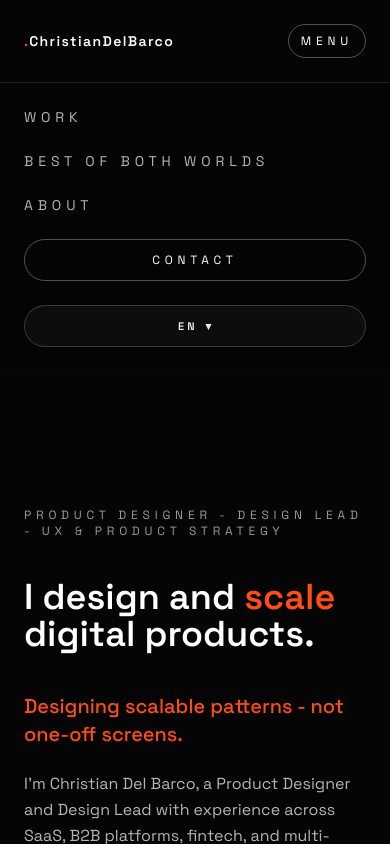
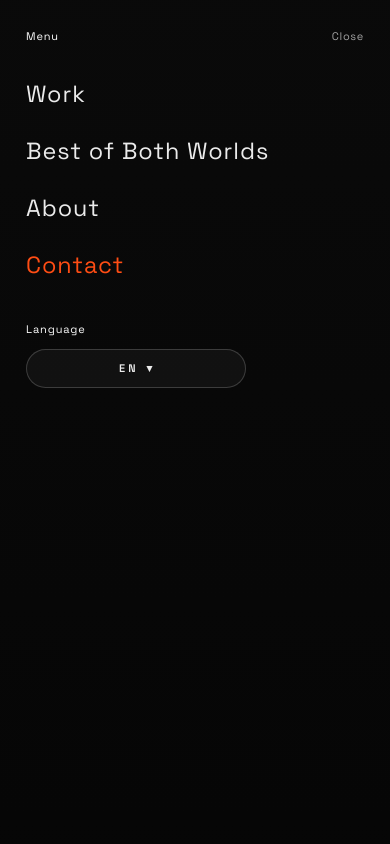
Before and after one commit to Mistercitos/portafolio, a React (Vite) app: page / in a window 390 px wide. Both pictures are taken after a click on the button "MENU". Shown: the top 844 px of the page. Built offline with nearby package versions, Linux system fonts and the light colour scheme.

Commit message:
Refine motion, menu animation, and typography

```diff
--- a/src/App.jsx
+++ b/src/App.jsx
@@ -292,6 +292,7 @@ function AppLayout() {
 function Header() {
   const [isScrolled, setIsScrolled] = useState(false)
   const [menuOpen, setMenuOpen] = useState(false)
+  const [menuClosing, setMenuClosing] = useState(false)
   const [langOpen, setLangOpen] = useState(false)
   const { lang, t } = useI18n()
   const navigate = useNavigate()
@@ -303,6 +304,7 @@ function Header() {
   ]
   const basePath = location.pathname.replace(/^\/es(?=\/|$)/, '') || '/'
   const langMenuRef = useRef(null)
+  const closeMenuTimerRef = useRef(null)
 
   useEffect(() => {
     let frame = 0
@@ -330,6 +332,14 @@ function Header() {
   }, [menuOpen])
 
   useEffect(() => {
+    return () => {
+      if (closeMenuTimerRef.current) {
+        clearTimeout(closeMenuTimerRef.current)
+      }
+    }
+  }, [])
+
+  useEffect(() => {
     if (!langOpen) return
     const onClick = (event) => {
       if (!langMenuRef.current) return
@@ -347,6 +357,26 @@ function Header() {
       window.removeEventListener('keydown', onKey)
     }
   }, [langOpen])
+
+  const openMenu = () => {
+    if (closeMenuTimerRef.current) {
+      clearTimeout(closeMenuTimerRef.current)
+      closeMenuTimerRef.current = null
+    }
+    setMenuClosing(false)
+    setMenuOpen(true)
+  }
+
+  const closeMenu = () => {
+    if (!menuOpen || menuClosing) return
+    setMenuClosing(true)
+    setLangOpen(false)
+    closeMenuTimerRef.current = setTimeout(() => {
+      setMenuOpen(false)
+      setMenuClosing(false)
+      closeMenuTimerRef.current = null
+    }, 220)
+  }
 
   return (
     <header
@@ -424,31 +454,52 @@ function Header() {
           type="button"
           aria-expanded={menuOpen}
           aria-label="Toggle navigation"
-          onClick={() => setMenuOpen((prev) => !prev)}
+          onClick={() => (menuOpen ? closeMenu() : openMenu())}
         >
           Menu
         </button>
       </div>
       {menuOpen && (
-        <div className="border-t border-white/10 bg-charcoal/95 px-6 py-6 md:hidden">
-          <div className="flex flex-col gap-6 text-sm uppercase tracking-[0.35em]">
+        <div className="mobile-menu md:hidden" data-state={menuClosing ? 'closing' : 'open'}>
+          <button
+            className="mobile-menu__backdrop"
+            type="button"
+            aria-label="Close menu"
+            onClick={closeMenu}
+          />
+          <div className="mobile-menu__panel" role="dialog" aria-modal="true">
+            <div className="mobile-menu__top">
+              <span className="mobile-menu__label">Menu</span>
+              <button
+                type="button"
+                className="mobile-menu__close"
+                aria-label="Close menu"
+                onClick={closeMenu}
+              >
+                Close
+              </button>
+            </div>
+            <div className="mobile-menu__links">
               {NAV_LINKS.map((link) => (
                 <Link
                   key={link.href}
                   to={`${prefix}${link.href}`}
-                className="text-white/70 hover:text-white"
-                onClick={() => setMenuOpen(false)}
+                  className="mobile-menu__link"
+                  onClick={closeMenu}
                 >
                   {t.nav[link.key]}
                 </Link>
               ))}
               <Link
                 to={`${prefix}/contact`}
-              className="rounded-full border border-white/30 px-4 py-3 text-center text-xs uppercase tracking-[0.4em] text-white hover:bg-[var(--surface-2)]"
-              onClick={() => setMenuOpen(false)}
+                className="mobile-menu__link mobile-menu__link--accent"
+                onClick={closeMenu}
               >
                 {t.nav.contact}
               </Link>
+            </div>
+            <div className="mobile-menu__footer">
+              <span className="mobile-menu__label">Language</span>
               <div className="lang-menu lang-menu--mobile" ref={langMenuRef}>
                 <button
                   type="button"
@@ -485,6 +536,7 @@ function Header() {
                     })}
                   </div>
                 ) : null}
+              </div>
             </div>
           </div>
         </div>
@@ -1369,7 +1421,7 @@ function HeroRotatingValue() {
   const { lang, t } = useI18n()
   const prefix = lang === 'es' ? '/es' : ''
   return (
-    <Stagger className="flex min-h-[70vh] flex-col justify-center gap-10 pt-6 pb-8 md:min-h-[80vh] md:pt-16 md:pb-0">
+    <Stagger className="flex min-h-[65vh] flex-col justify-center gap-10 pt-2 pb-8 md:min-h-[80vh] md:pt-16 md:pb-0">
       <StaggerItem>
         <p className="text-xs uppercase tracking-[0.4em] text-white/60">
           {t.home.eyebrow}
--- a/src/components/MotionCard.tsx
+++ b/src/components/MotionCard.tsx
@@ -12,8 +12,13 @@ export function MotionCard({ as: Component = 'div', className = '', children, ..
       }
     : {
         rest: {},
-        hover: { y: -3, boxShadow: '0 12px 30px rgba(0,0,0,0.25)', borderColor: 'rgba(255,255,255,0.25)' },
-        tap: { y: -1 },
+        hover: {
+          y: -4,
+          scale: 1.01,
+          boxShadow: '0 18px 40px rgba(0,0,0,0.28)',
+          borderColor: 'rgba(255,255,255,0.3)',
+        },
+        tap: { y: -1, scale: 0.995 },
       }
 
   return (
--- a/src/motion/tokens.ts
+++ b/src/motion/tokens.ts
@@ -1,14 +1,14 @@
 export const motionTokens = {
   duration: {
-    fast: 0.18,
-    base: 0.28,
-    slow: 0.4,
+    fast: 0.2,
+    base: 0.34,
+    slow: 0.5,
     rotator: 0.32,
     loop: 2.5,
   },
   ease: {
-    easeOut: [0.16, 1, 0.3, 1],
-    easeInOut: [0.4, 0, 0.2, 1],
+    easeOut: [0.22, 1, 0.36, 1],
+    easeInOut: [0.45, 0, 0.2, 1],
   },
   distance: {
     ySmall: 8,
--- a/src/styles/global.css
+++ b/src/styles/global.css
@@ -126,6 +126,7 @@ a[aria-current='page'] .accent-underline::after {
   transition: transform var(--t) var(--ease), background var(--t) var(--ease),
     box-shadow var(--t) var(--ease), border-color var(--t) var(--ease);
   cursor: pointer;
+  will-change: transform;
 }
 
 .btn-primary:hover {
@@ -135,6 +136,11 @@ a[aria-current='page'] .accent-underline::after {
   transform: translateY(-1px);
 }
 
+.btn-primary:active {
+  transform: translateY(0);
+  box-shadow: 0 10px 30px rgba(255, 77, 20, 0.15);
+}
+
 .btn-secondary {
   border: 1px solid var(--border);
   background: rgba(255, 255, 255, 0.02);
@@ -142,14 +148,20 @@ a[aria-current='page'] .accent-underline::after {
   border-radius: 999px;
   padding: 12px 18px;
   transition: border-color var(--t) var(--ease), color var(--t) var(--ease),
-    background var(--t) var(--ease);
+    background var(--t) var(--ease), transform var(--t) var(--ease);
   cursor: pointer;
+  will-change: transform;
 }
 
 .btn-secondary:hover {
   border-color: var(--border-strong);
   color: var(--text);
   background: rgba(255, 255, 255, 0.06);
+  transform: translateY(-1px);
+}
+
+.btn-secondary:active {
+  transform: translateY(0);
 }
 
 .focus-ring:focus-visible {
@@ -258,6 +270,123 @@ a[aria-current='page'] .accent-underline::after {
   width: 100%;
 }
 
+.mobile-menu {
+  position: fixed;
+  inset: 0;
+  z-index: 70;
+  display: flex;
+  opacity: 0;
+  pointer-events: none;
+  transition: opacity 260ms cubic-bezier(0.22, 1, 0.36, 1);
+}
+
+.mobile-menu__backdrop {
+  position: absolute;
+  inset: 0;
+  background: rgba(5, 5, 5, 0.75);
+  backdrop-filter: blur(6px);
+  border: none;
+  opacity: 0;
+  transition: opacity 260ms cubic-bezier(0.22, 1, 0.36, 1);
+}
+
+.mobile-menu__panel {
+  position: relative;
+  width: 100%;
+  height: 100%;
+  overflow: auto;
+  padding: 28px 26px calc(40px + env(safe-area-inset-bottom));
+  background: linear-gradient(180deg, rgba(10, 10, 10, 0.98), rgba(6, 6, 6, 0.98));
+  transform: translateY(16px);
+  opacity: 0;
+  transition: transform 300ms cubic-bezier(0.22, 1, 0.36, 1),
+    opacity 220ms ease;
+}
+
+.mobile-menu__top {
+  display: flex;
+  align-items: center;
+  justify-content: space-between;
+}
+
+.mobile-menu__close {
+  border: none;
+  background: transparent;
+  color: var(--muted);
+  font-size: 11px;
+  letter-spacing: 0.06em;
+  text-transform: none;
+}
+
+.mobile-menu__links {
+  display: flex;
+  flex-direction: column;
+  gap: 14px;
+  margin: 28px 0 34px;
+}
+
+.mobile-menu__link {
+  font-size: clamp(20px, 6vw, 28px);
+  letter-spacing: 0.04em;
+  text-transform: none;
+  color: var(--text);
+  text-decoration: none;
+  padding: 4px 0;
+  transition: color 180ms ease, transform 180ms ease;
+}
+
+.mobile-menu__link:hover {
+  color: var(--accent);
+  transform: translateX(2px);
+}
+
+.mobile-menu__link--accent {
+  color: var(--accent);
+}
+
+.mobile-menu__footer {
+  margin-top: auto;
+  display: grid;
+  gap: 12px;
+  max-width: 220px;
+}
+
+.mobile-menu__label {
+  font-size: 11px;
+  letter-spacing: 0.08em;
+  text-transform: none;
+  color: var(--muted-2);
+}
+
+.mobile-menu[data-state='open'] {
+  opacity: 1;
+  pointer-events: auto;
+}
+
+.mobile-menu[data-state='open'] .mobile-menu__backdrop {
+  opacity: 1;
+}
+
+.mobile-menu[data-state='open'] .mobile-menu__panel {
+  opacity: 1;
+  transform: translateY(0);
+}
+
+.mobile-menu[data-state='closing'] {
+  opacity: 1;
+  pointer-events: auto;
+}
+
+.mobile-menu[data-state='closing'] .mobile-menu__backdrop {
+  opacity: 0;
+}
+
+.mobile-menu[data-state='closing'] .mobile-menu__panel {
+  opacity: 0;
+  transform: translateY(16px);
+  transition: transform 220ms ease, opacity 160ms ease;
+}
+
 .card {
   border: 1px solid var(--border);
   background: var(--panel);
@@ -265,6 +394,7 @@ a[aria-current='page'] .accent-underline::after {
   box-shadow: var(--shadow-soft);
   transition: transform var(--t) var(--ease), border-color var(--t) var(--ease),
     background var(--t) var(--ease);
+  will-change: transform;
 }
 
 .card:hover {
@@ -348,10 +478,30 @@ a[aria-current='page'] .accent-underline::after {
   letter-spacing: 0.22em;
   text-transform: uppercase;
   font-size: 11px;
+  position: relative;
 }
 
 .caseLink:hover {
   color: var(--accent-2);
+}
+
+.caseLink::after {
+  content: '';
+  position: absolute;
+  left: 0;
+  right: 0;
+  bottom: -6px;
+  height: 1px;
+  background: currentColor;
+  opacity: 0.45;
+  transform: scaleX(0.35);
+  transform-origin: left;
+  transition: transform var(--t) var(--ease), opacity var(--t) var(--ease);
+}
+
+.caseLink:hover::after {
+  opacity: 0.8;
+  transform: scaleX(1);
 }
 
 .accent-glow {
--- a/src/styles/ui.css
+++ b/src/styles/ui.css
@@ -17,8 +17,8 @@
 
 .eyebrow {
   font-size: 12px;
-  letter-spacing: 0.22em;
-  text-transform: uppercase;
+  letter-spacing: 0.12em;
+  text-transform: none;
   color: var(--subtle);
   margin-bottom: 10px;
 }
@@ -278,8 +278,8 @@
   margin-bottom: 10px;
   color: var(--subtle);
   font-size: 11px;
-  letter-spacing: 0.18em;
-  text-transform: uppercase;
+  letter-spacing: 0.12em;
+  text-transform: none;
 }
 
 .hr {
```
Lines whose indentation alone changed are shown as unchanged.
